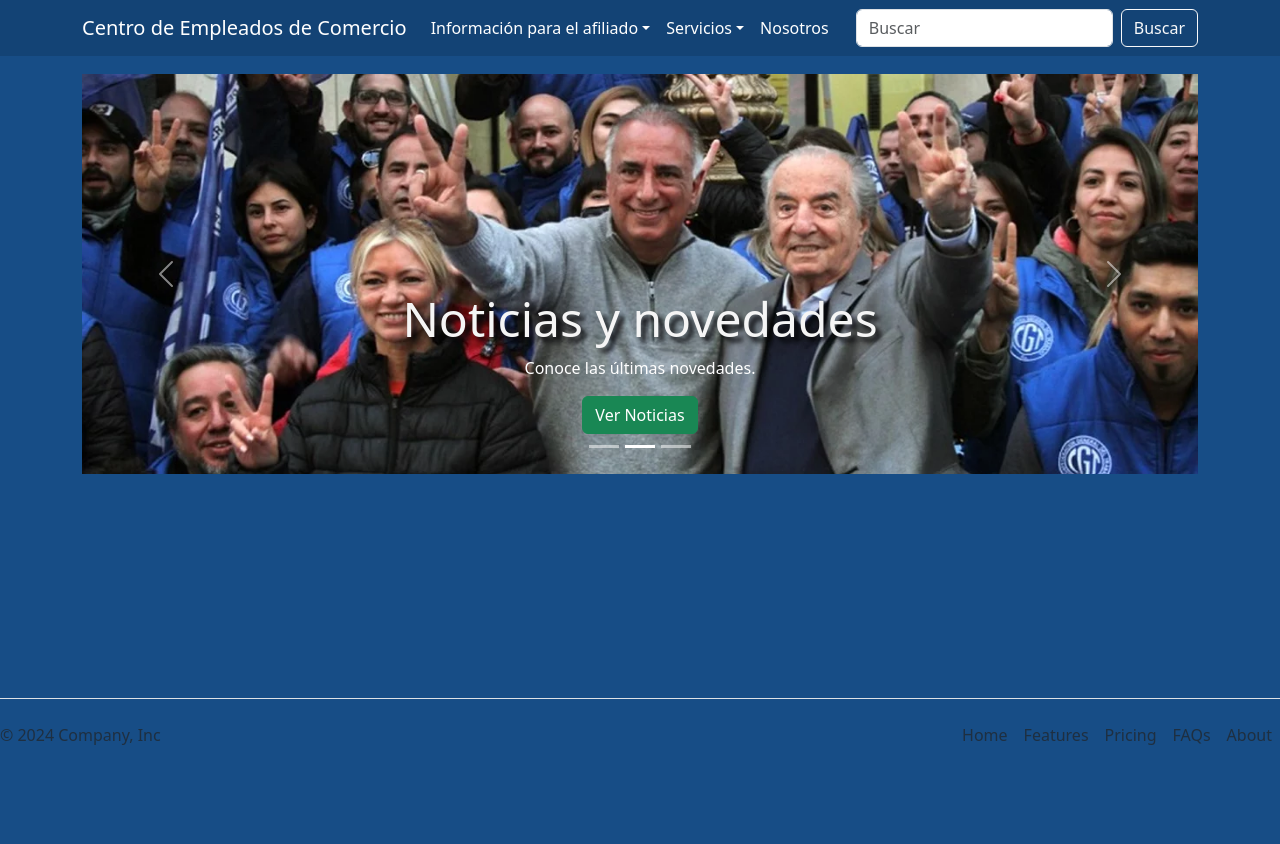
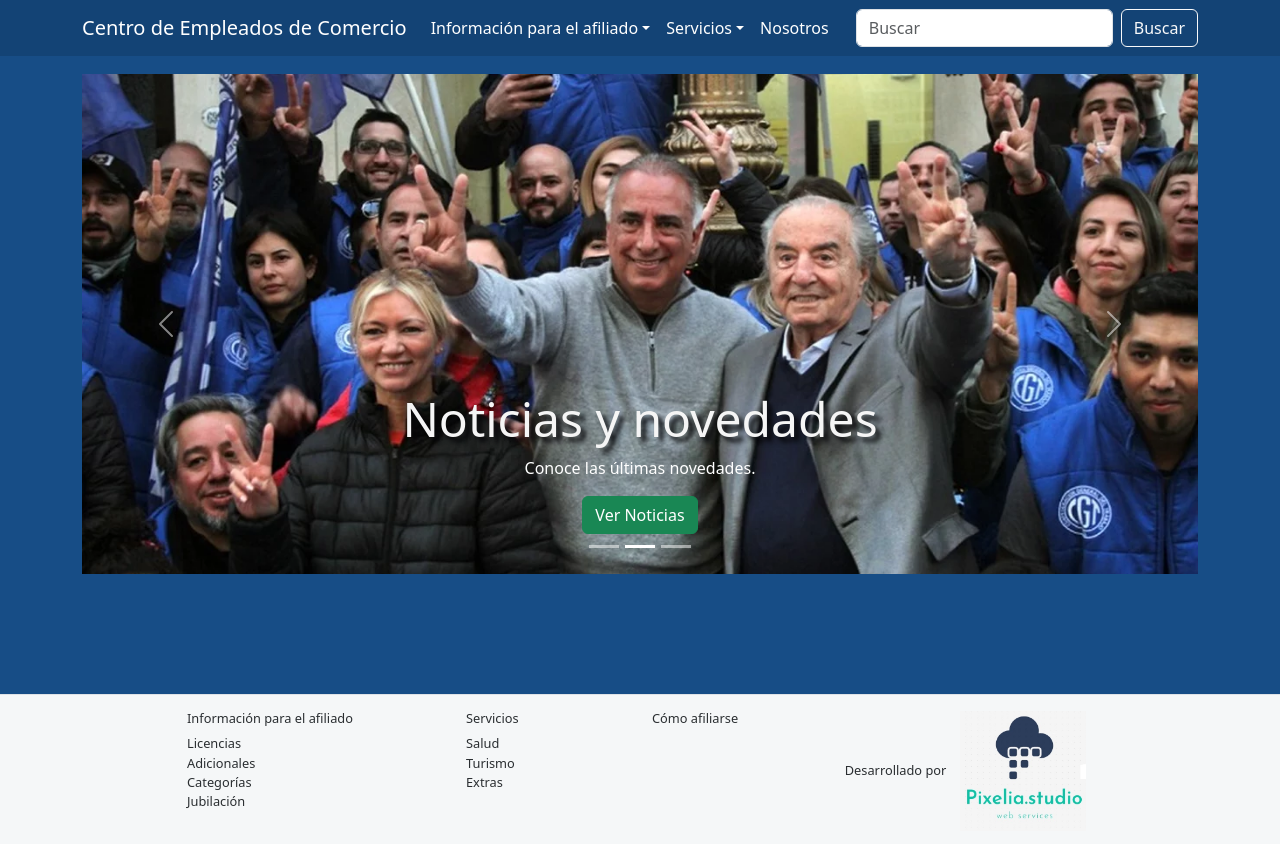
Before and after one commit to Manuelsevero91/Centro-Empleados-de-Comercio, a React (Vite) app in the folder CEC/: page / in a window 1280 px wide. Before the commit the page ends 800 px from the top, so only its background shows below. Built offline with nearby package versions, Linux system fonts and the light colour scheme.

Commit message:
cerrado información, agregado salud y footer

```diff
--- a/CEC/src/App.css
+++ b/CEC/src/App.css
@@ -1,9 +1,20 @@
-/* App.css */
+/* App.css
 html,
 #root {
   background-color: #174d86!important;
 
+}*/
+.Home2{
+  height: 120px;
 }
-.Home2{
-  height: 200px;
+html, body {
+  height: 100%;
+  margin: 0;
 }
+
+#root {
+  display: flex;
+  flex-direction: column;
+  min-height: 100%;
+  background-color: #174d86!important;
+}
--- a/CEC/src/Componentes/Footer.jsx
+++ b/CEC/src/Componentes/Footer.jsx
@@ -1,43 +1,49 @@
 import React from "react";
 import "bootstrap/dist/css/bootstrap.min.css"; // Importar estilos de Bootstrap
+import "../Estilos/Footer.css"; // Importar estilos personalizados
+import LogoPixelia from "../assets/LogoPixelia.jpg"; // Asegúrate de que la ruta a tu logo sea correcta
 
 const CustomFooter = () => {
   return (
-    <footer className="d-flex flex-wrap justify-content-between align-items-center py-3 my-4 border-top text-white">
-      {/* Sección izquierda */}
-      <div className="col-md-4 d-flex align-items-center">
-        <span className="mb-3 mb-md-0 text-body-secondary">© 2024 Company, Inc</span>
+    <footer className="footer py-3 my-4 border-top">
+      <div className="container">
+        <div className="row justify-content-center">
+          {/* Información para el afiliado */}
+          <div className="col-md-3 text-left ">
+            <h5 className="text-body-secondary">Información para el afiliado</h5>
+            <ul className="list-unstyled">
+              <li><a href="/licencias" className="nav-link text-body-secondary">Licencias</a></li>
+              <li><a href="/adicionales" className="nav-link text-body-secondary">Adicionales</a></li>
+              <li><a href="/categorias" className="nav-link text-body-secondary">Categorías</a></li>
+              <li><a href="/jubilacion" className="nav-link text-body-secondary">Jubilación</a></li>
+            </ul>
+          </div>
+
+          {/* Servicios */}
+          <div className="col-md-2 text-left ">
+            <h5 className="text-body-secondary">Servicios</h5>
+            <ul className="list-unstyled">
+              <li><a href="/salud" className="nav-link text-body-secondary">Salud</a></li>
+              <li><a href="/turismo" className="nav-link text-body-secondary">Turismo</a></li>
+              <li><a href="/extras" className="nav-link text-body-secondary">Extras</a></li>
+            </ul>
+          </div>
+
+          {/* Cómo afiliarse */}
+          <div className="col-md-2 text-left ">
+            <h5 className="text-body-secondary">Cómo afiliarse</h5>
+
+          </div>
+
+
+
+      {/* Marca de desarrolladora */}
+      <div className="col-md-3 text-center ">
+        <span className="text-body-secondary">Desarrollado por </span>
+        <img src={LogoPixelia} alt="Logo" className="footer-logo" />
       </div>
-
-      {/* Sección central con ícono */}
-      <ul className="nav col-md-4 justify-content-end list-unstyled d-flex">
-        <li className="ms-3">
-          <a className="text-body-secondary" href="#">
-            <svg className="bi" width="24" height="24">
-              <use xlinkHref="#bootstrap" />
-            </svg>
-          </a>
-        </li>
-      </ul>
-
-      {/* Sección derecha con enlaces de navegación */}
-      <ul className="nav col-md-4 justify-content-end">
-        <li className="nav-item">
-          <a href="#" className="nav-link px-2 text-body-secondary">Home</a>
-        </li>
-        <li className="nav-item">
-          <a href="#" className="nav-link px-2 text-body-secondary">Features</a>
-        </li>
-        <li className="nav-item">
-          <a href="#" className="nav-link px-2 text-body-secondary">Pricing</a>
-        </li>
-        <li className="nav-item">
-          <a href="#" className="nav-link px-2 text-body-secondary">FAQs</a>
-        </li>
-        <li className="nav-item">
-          <a href="#" className="nav-link px-2 text-body-secondary">About</a>
-        </li>
-      </ul>
+      </div>
+      </div>
     </footer>
   );
 };
--- a/CEC/src/Estilos/Carousel.css
+++ b/CEC/src/Estilos/Carousel.css
@@ -1,5 +1,5 @@
 .carousel-item img {
-  height: 400px; /* Ajusta la altura a tu preferencia */
+  height: 500px; /* Ajusta la altura a tu preferencia */
   object-fit: cover; /* Asegura que la imagen se recorte sin distorsionarse */
 }
 h3{
--- /dev/null
+++ b/CEC/src/Estilos/Footer.css
@@ -0,0 +1,28 @@
+.footer {
+  background-color: #f5f7f8; /* Fondo oscuro */
+  color: #ffffff; /* Texto blanco */
+  margin: 0%;
+  height: 150px;
+
+}
+
+.footer .text-body-secondary {
+  color: #2a2e31 !important; /* Color de texto secundario */
+  font-size: .8rem;
+}
+
+.footer a {
+  color: #adb5bd !important; /* Color de los enlaces */
+}
+
+.footer a:hover {
+  color: #269b91 !important; /* Color de los enlaces al pasar el ratón */
+}
+.footer-logo {
+    height: 120px; /* Ajusta el tamaño del logo según sea necesario */
+    margin-left: 10px;
+  }
+  .my-4 {
+    margin-top: 0rem !important;
+    margin-bottom:0rem !important;
+}
--- /dev/null
+++ b/CEC/src/Estilos/Salud.css
@@ -0,0 +1,16 @@
+.salud-page {
+    background-image: url('../assets/SaludFondo.jpg'); /* Ruta a tu imagen de fondo */
+    background-size: cover;
+    background-position: center;
+    color: white;
+    padding: 66px;
+  }
+
+  .custom-card {
+    background-color: rgba(0, 0, 0, 0.7); /* Fondo semi-transparente */
+  }
+
+  .custom-title {
+    font-size: 2rem;
+    font-weight: bold;
+  }
--- a/CEC/src/Paginas/Salud.jsx
+++ b/CEC/src/Paginas/Salud.jsx
@@ -1,31 +1,78 @@
 import React from "react";
-import { Card, ListGroup } from "react-bootstrap";
+import "bootstrap/dist/css/bootstrap.min.css"; // Import Bootstrap CSS
+import "../Estilos/Salud.css"; // Custom styles (if needed)
 
 const Salud = () => {
   return (
-    <div className="container mt-4">
-      <h1 className="custom-card-title">Servicios de Salud</h1>
-      <Card className="shadow h-100 custom-card1">
-        <Card.Body>
-          <Card.Img
-            variant="top"
-            src="https://img.freepik.com/fotos-premium/diversidad-atencion-medica-manos-medicos-asociacion-trabajo-equipo-exito-medicina-apoyo-motivacion-trabajadores-medicos-gesto-mano-mision-ayuda-solidaria-objetivos-colaboracion_590464-153584.jpg"
-            alt="Imagen de salud"
-            className="card-img-custom"
-          />
-          <ListGroup className="mb-5">
-            <ListGroup.Item>Descuento en farmacia</ListGroup.Item>
-            <ListGroup.Item>Programas de Salud</ListGroup.Item>
-            <ListGroup.Item>Reintegros</ListGroup.Item>
-            <ListGroup.Item>Recreación Familiar</ListGroup.Item>
-            <ListGroup.Item>Ajuar por nacimiento</ListGroup.Item>
-            <ListGroup.Item>6 meses de pañales gratis</ListGroup.Item>
-          </ListGroup>
-          <Card.Text className="text-white">
-            Aquí encontrarás los servicios de salud que ofrecemos, desde descuentos hasta programas especiales para toda la familia.
-          </Card.Text>
-        </Card.Body>
-      </Card>
+    <div className="salud-page container-fluid mt-1">
+      <h1 className="title text-center mb-2 text-white custom-title">
+        Servicios de Salud
+      </h1>
+      <div className="row">
+        {/* Primera card */}
+        <div className="col-md-6 mb-4">
+          <div className="card bg-secondary h-100 custom-card">
+            {" "}
+            {/* Grey background */}
+            <div className="card-body">
+              <h2 className="card-title text-white">Consultas Médicas</h2>
+              <ul className="card-text text-white">
+                <li>Consultas generales y especializadas.</li>
+                <li>Atención de urgencias y emergencias.</li>
+                <li>Seguimiento de enfermedades crónicas.</li>
+              </ul>
+            </div>
+          </div>
+        </div>
+
+        {/* Segunda card */}
+        <div className="col-md-6 mb-4">
+          <div className="card bg-secondary h-100 custom-card">
+            {" "}
+            {/* Grey background */}
+            <div className="card-body">
+              <h2 className="card-title text-white">Exámenes Médicos</h2>
+              <ul className="card-text text-white">
+                <li>Exámenes de laboratorio.</li>
+                <li>Radiografías y ecografías.</li>
+                <li>Chequeos médicos completos.</li>
+              </ul>
+            </div>
+          </div>
+        </div>
+
+        {/* Tercera card */}
+        <div className="col-md-6 mb-4">
+          <div className="card bg-secondary h-100 custom-card">
+            {" "}
+            {/* Grey background */}
+            <div className="card-body">
+              <h2 className="card-title text-white">Vacunación</h2>
+              <ul className="card-text text-white">
+                <li>Vacunas para niños y adultos.</li>
+                <li>Campañas de vacunación estacionales.</li>
+                <li>Vacunas obligatorias y recomendadas.</li>
+              </ul>
+            </div>
+          </div>
+        </div>
+
+        {/* Cuarta card */}
+        <div className="col-md-6 mb-4">
+          <div className="card bg-secondary h-100 custom-card">
+            {" "}
+            {/* Grey background */}
+            <div className="card-body">
+              <h2 className="card-title text-white">Servicios Adicionales</h2>
+              <ul className="card-text text-white">
+                <li>Rehabilitación y fisioterapia.</li>
+                <li>Atención psicológica.</li>
+                <li>Programas de nutrición y dietética.</li>
+              </ul>
+            </div>
+          </div>
+        </div>
+      </div>
     </div>
   );
 };
```
Also changed, not shown: CEC/src/assets/SaludFondo.jpg (added), CEC/src/assets/logopixelia.jpg (added).
